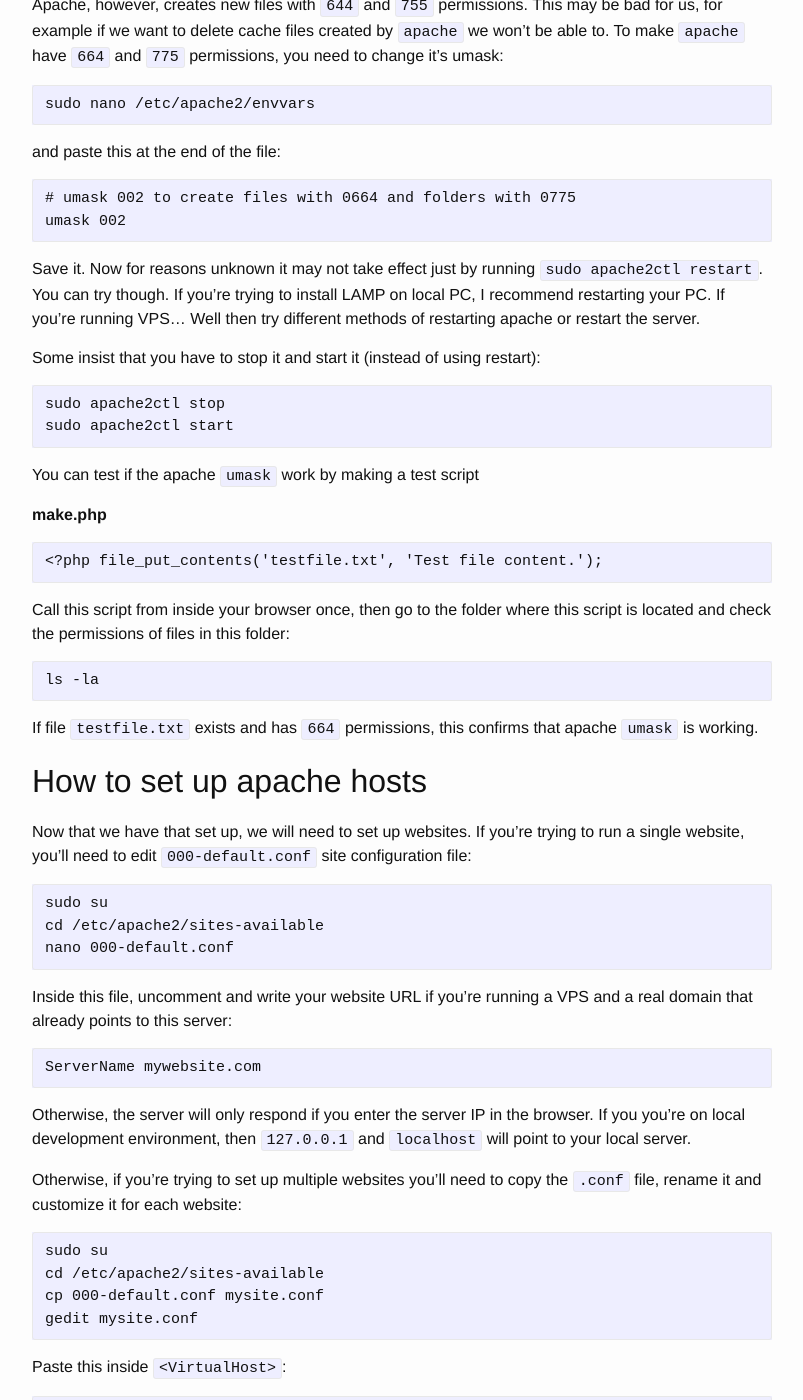
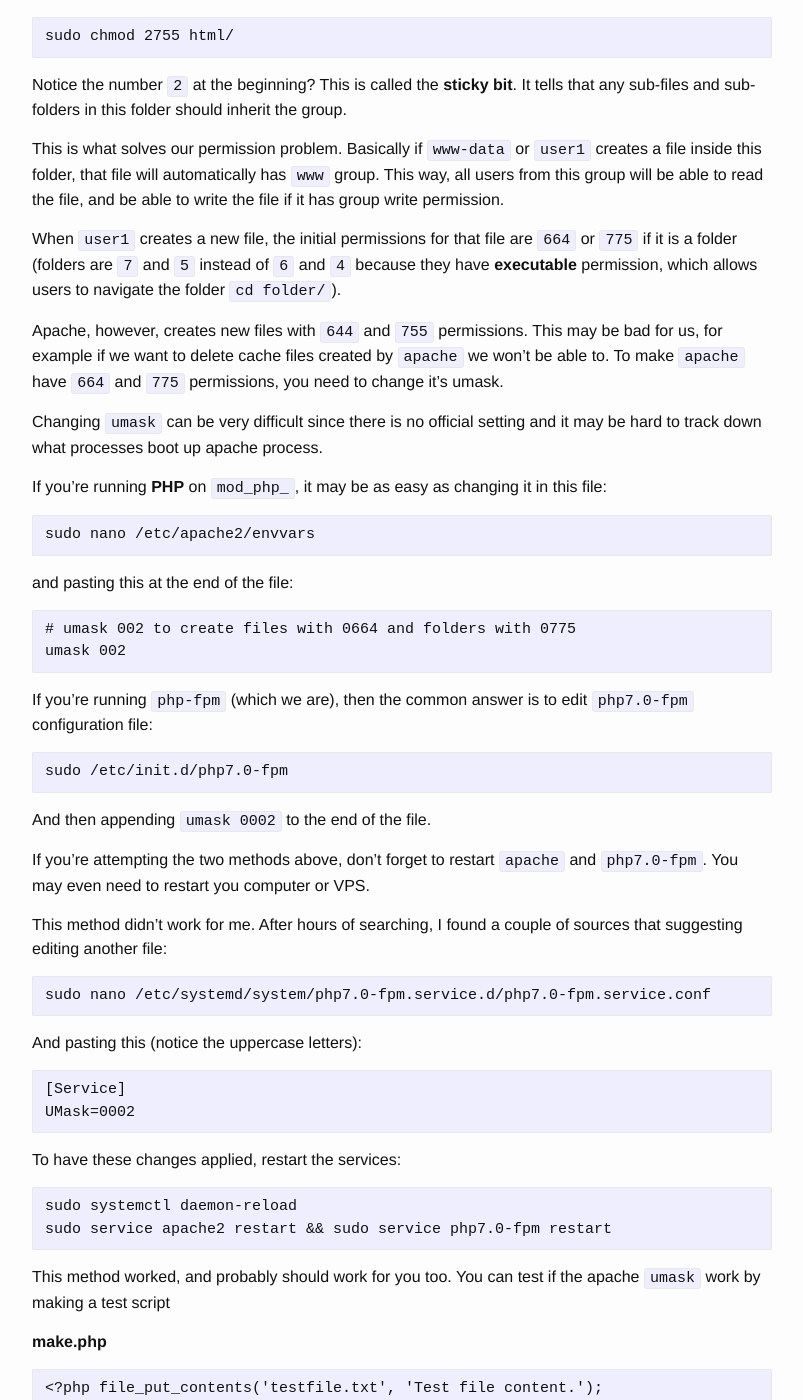
Before and after one commit to gskema/gskema.github.io, a Jekyll site: the page built from _posts/2016-02-18-how-to-install-php7-lamp-server-on-ubuntu.md, in a window 1280 px wide and 1400 px high, scrolled down 2502 px. Shown: the whole window, without its empty margins (238-1041 px from the left). Built offline with Jekyll 4.4.1, drawn with Linux system fonts in a browser that asks for light colours; comment, search, counter and statistics services are not loaded; some of the changed text lies outside the part shown.

Commit message:
// php-fpm umask info + php7 packages info

```diff
--- a/_posts/2016-02-18-how-to-install-php7-lamp-server-on-ubuntu.md
+++ b/_posts/2016-02-18-how-to-install-php7-lamp-server-on-ubuntu.md
@@ -11,7 +11,16 @@
   A tutorial on how to set up a LAMP stack with PHP7 on Ubuntu
 ---
 
-First of all, add a custom `ppa` from which we will receive PHP7 packages:
+To install **PHP7**, we must check whether PHP7 packages are already
+included in our Linux ditribution:
+
+    apt-get cache search php7.0-
+
+If you see a list of `php7.0-*` packages, that means your distribution
+officially has them and you can skip the next step.
+
+If you don't see the any `php7.0-*` packages, then you must add an
+unofficial **ppa**, which distributes **PHP7** packages:
 
     sudo add-apt-repository ppa:ondrej/php
     sudo apt-get update
@@ -22,12 +31,17 @@
 
     sudo apt-get install apache2 php7.0 php7.0-fpm libapache2-mod-fastcgi
 
-You may also opt in for some additional packages like:
+These are the basic packages that will allow to run `apache` and `php` via `php-fpm`
+Now it looks like `php7.0` comes with fewer packages (almost none at all)
+installed by default. This saves us from having unnecessary packages in
+our PHP processes, which gives us better performance, also a more granular
+control over what packages are installed.
+
+These are some of the packages that I needed later (which come by default in `php5.0`):
 
     sudo apt-get install php7.0-mcrypt php7.0-gd php7.0-xml php7.0-mbstring php7.0-zip php7.0-curl
 
-
-Then, we have to 'hook up' our PHP handler to Apache:
+Now that we have tha packages sorted out, let's move on to configuration `php-fpm`:
 
     sudo nano /etc/apache2/conf-available/php-fpm.conf
 
@@ -53,18 +67,18 @@
 
     sudo a2enmod rewrite actions fastcgi mpm_event
 
-And disable these:
+And disable this module, which is `mod_php`:
 
     sudo a2dismod php7.0
 
 This will disable `mod_php_` which is default apache PHP handler.
 
-To enable new handler to `/etc/apache2/conf-available/` and check what
+To enable new handler, go to `/etc/apache2/conf-available/` and check what
 `.conf` files exists for `php-fpm`. Make sure to enable only one (preferable the one we had created):
 
     sudo a2enconf php-fpm.conf
 
-I found that there was another file `php7.0-fpm.conf`, which was probably installed by a module.
+I found that there was another file `php7.0-fpm.conf`, which was probably automatically installed by a module.
 I tried using it but it didn't work, so I disabled it with `a2disconf` and enabled the one we had created.
 
 ## How to set up apache permissions
@@ -111,24 +125,46 @@
 
 Apache, however, creates new files with `644` and `755` permissions. This may be bad for us, for example if we want to
 delete cache files created by `apache` we won't be able to. To make `apache` have `664` and `775` permissions, you
-need to change it's umask:
+need to change it's umask.
+
+Changing `umask` can be very difficult since there is no official setting
+and it may be hard to track down what processes boot up apache process.
+
+If you're running **PHP** on `mod_php_`, it may be as easy as changing it in this file:
 
     sudo nano /etc/apache2/envvars
 
-and paste this at the end of the file:
+and pasting this at the end of the file:
 
     # umask 002 to create files with 0664 and folders with 0775
     umask 002
 
-Save it. Now for reasons unknown it may not take effect just by running `sudo apache2ctl restart`. You can try though.
-If you're trying to install LAMP on local PC, I recommend restarting your PC. If you're running VPS... Well then try
-different methods of restarting apache or restart the server.
+If you're running `php-fpm` (which we are), then the common answer
+is to edit `php7.0-fpm` configuration file:
 
-Some insist that you have to stop it and start it (instead of using restart):
+    sudo /etc/init.d/php7.0-fpm
 
-    sudo apache2ctl stop
-    sudo apache2ctl start
+And then appending `umask 0002` to the end of the file.
 
+If you're attempting the two methods above, don't forget to restart
+`apache` and `php7.0-fpm`. You may even need to restart you computer or VPS.
+
+This method didn't work for me. After hours of searching, I found a couple of sources
+that suggesting editing another file:
+
+    sudo nano /etc/systemd/system/php7.0-fpm.service.d/php7.0-fpm.service.conf
+
+And pasting this (notice the uppercase letters):
+
+    [Service]
+    UMask=0002
+
+To have these changes applied, restart the services:
+
+    sudo systemctl daemon-reload
+    sudo service apache2 restart && sudo service php7.0-fpm restart
+
+This method worked, and probably should work for you too.
 You can test if the apache `umask` work by making a test script
 
 **make.php**
```
